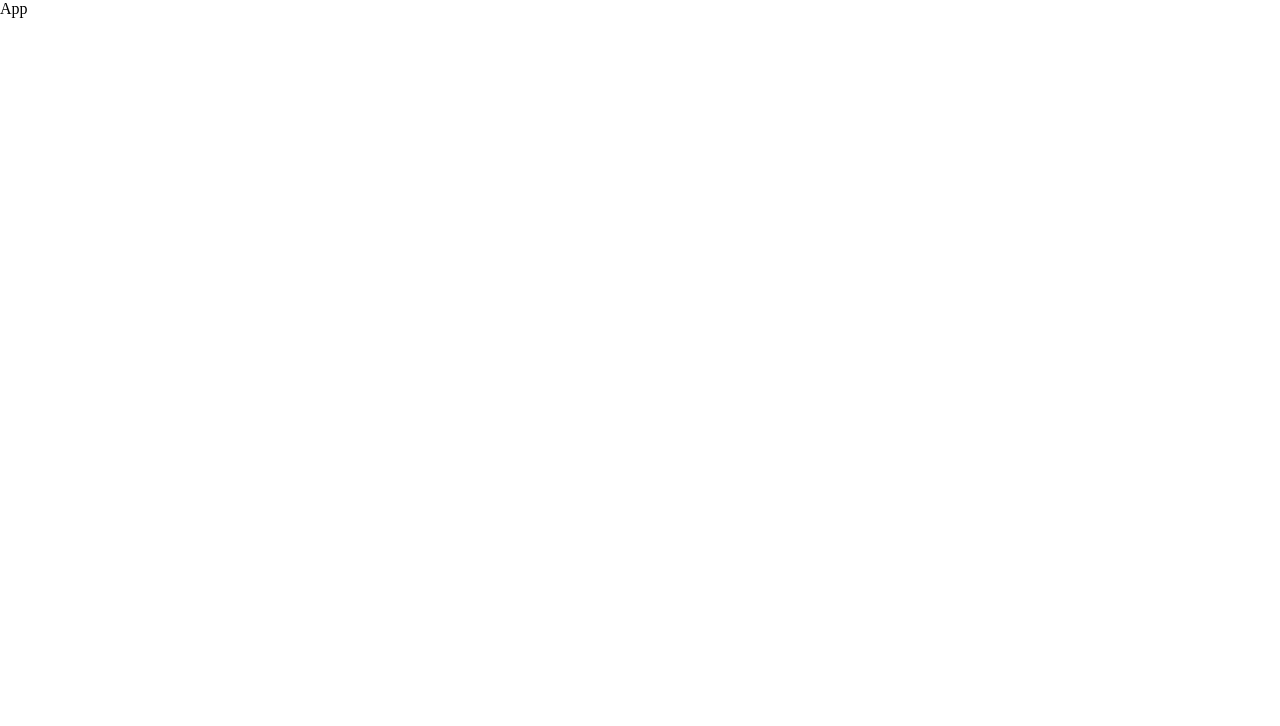
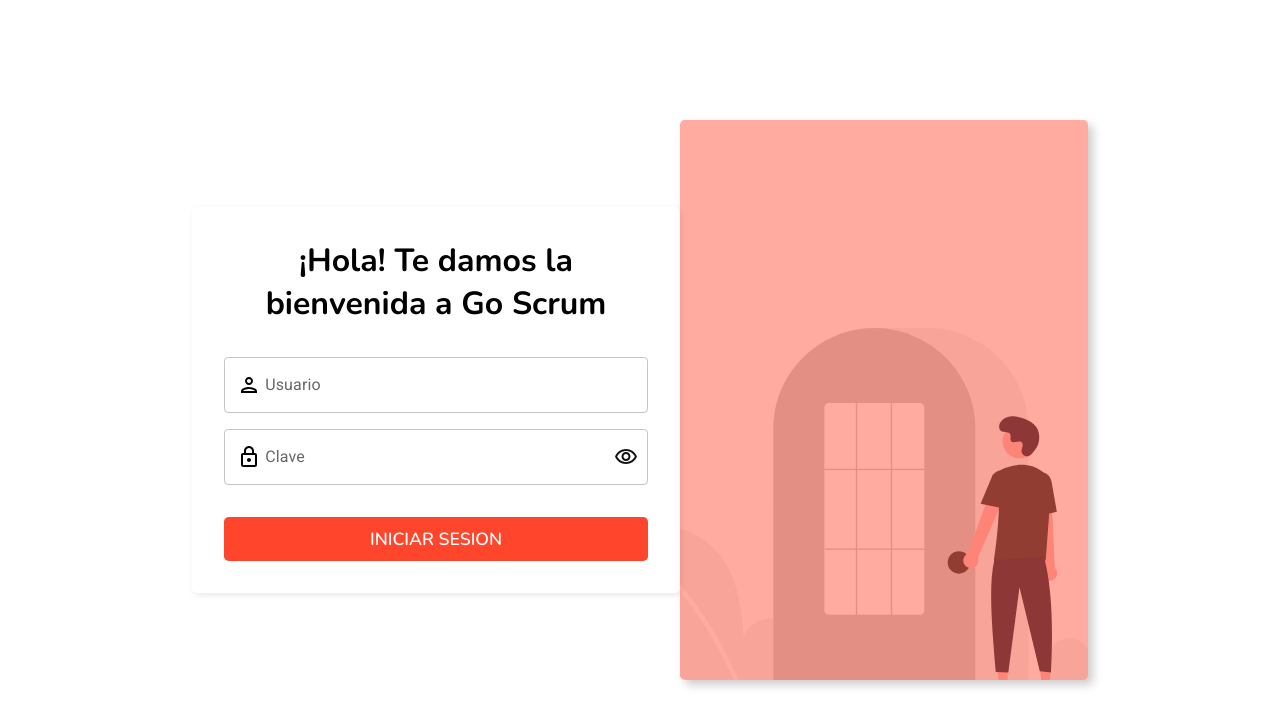
Before and after one commit to f-antonelli/go-scrum, a React (Create React App) app: page / in a window 1280 px wide. Shown: the top 726 px of the page. Built offline with nearby package versions, Linux system fonts and the light colour scheme.

Commit message:
GS-13 login styles added

```diff
--- a/jsconfig.json
+++ /dev/null
@@ -1,6 +0,0 @@
-{
-   "compilerOptions": {
-      "baseUrl": "src"
-   },
-   "exclude": ["node_modules"]
-}
--- a/package.json
+++ b/package.json
@@ -3,6 +3,10 @@
   "version": "0.1.0",
   "private": true,
   "dependencies": {
+    "@emotion/react": "^11.9.0",
+    "@emotion/styled": "^11.8.1",
+    "@mui/icons-material": "^5.6.2",
+    "@mui/material": "^5.6.2",
     "@testing-library/jest-dom": "^5.14.1",
     "@testing-library/react": "^13.0.0",
     "@testing-library/user-event": "^13.2.1",
--- a/public/index.html
+++ b/public/index.html
@@ -11,6 +11,12 @@
     />
     <link rel="apple-touch-icon" href="%PUBLIC_URL%/logo192.png" />
     <link rel="manifest" href="%PUBLIC_URL%/manifest.json" />
+    <link rel="preconnect" href="https://fonts.googleapis.com" />
+    <link rel="preconnect" href="https://fonts.gstatic.com" crossorigin />
+    <link
+      href="https://fonts.googleapis.com/css2?family=Nunito:wght@200;300;400;500;600;700&family=Roboto:wght@100;300;400;500;700&display=swap"
+      rel="stylesheet"
+    />
     <title>Go Scrum</title>
   </head>
   <body>
--- a/src/App.js
+++ b/src/App.js
@@ -1,5 +1,7 @@
+import Login from './components/Login'
+
 const App = () => {
-  return <div>App</div>
+  return <Login />
 }
 
 export default App
--- a/src/GlobalStyle.js
+++ b/src/GlobalStyle.js
@@ -1,14 +1,17 @@
 import { createGlobalStyle } from 'styled-components'
 
 export const GlobalStyle = createGlobalStyle`
+
   *{
     margin: 0;
     padding: 0;
     box-sizing: border-box;
+    font-family: 'Nunito', sans-serif;
   }
 
   :root{
     --black: #111;
+    --grey: #D3D3D3;
     --white: #FFF;
     --primary: #FF452B;
     --light-orange: #FF6D5A;
--- /dev/null
+++ b/src/components/Login/index.js
@@ -0,0 +1,94 @@
+import React, { useState } from 'react'
+import { VisibilityOffOutlined, VisibilityOutlined } from '@mui/icons-material'
+
+import {
+  Form,
+  Image,
+  ContainerLogIn,
+  ContainerImage,
+  Overlay,
+  Title,
+  Wrapper,
+  Input,
+  Button,
+  ContainerInput,
+  UserImg,
+  Label,
+  Adornament,
+  Eye,
+  LockImg,
+} from './styles'
+
+const Login = () => {
+  const [user, setUser] = useState({
+    email: '',
+    password: '',
+    showPassword: false,
+  })
+
+  const handleChange = (e) => {
+    const { name, value } = e.target
+
+    setUser({ ...user, [name]: value })
+  }
+  const handleClickShowPassword = () => {
+    setUser({
+      ...user,
+      showPassword: !user.showPassword,
+    })
+  }
+
+  return (
+    <Wrapper>
+      <ContainerLogIn>
+        <Form>
+          <Title>¡Hola! Te damos la bienvenida a Go Scrum</Title>
+
+          <ContainerInput variant="outlined">
+            <UserImg />
+            <Label htmlFor="user-log">Usuario</Label>
+            <Input
+              id="user-log"
+              label="Usuarioooooooo"
+              name="email"
+              type="text"
+              onChange={handleChange}
+            />
+          </ContainerInput>
+
+          <ContainerInput variant="outlined">
+            <LockImg />
+            <Label htmlFor="pass-log">Clave</Label>
+            <Input
+              endAdornment={
+                <Adornament position="end">
+                  <Eye
+                    aria-label="toggle password visibility"
+                    edge="end"
+                    onClick={handleClickShowPassword}
+                  >
+                    {user.showPassword ? <VisibilityOffOutlined /> : <VisibilityOutlined />}
+                  </Eye>
+                </Adornament>
+              }
+              id="pass-log"
+              label="Claveeeeeeee"
+              name="password"
+              type={user.showPassword ? 'text' : 'password'}
+              value={user.password}
+              onChange={handleChange}
+            />
+          </ContainerInput>
+
+          <Button>INICIAR SESION</Button>
+        </Form>
+        <ContainerImage>
+          <Overlay />
+          <Image />
+        </ContainerImage>
+      </ContainerLogIn>
+    </Wrapper>
+  )
+}
+
+export default Login
--- /dev/null
+++ b/src/components/Login/styles.js
@@ -0,0 +1,162 @@
+import styled from 'styled-components'
+import { FormControl, IconButton, InputAdornment, InputLabel, OutlinedInput } from '@mui/material'
+import PersonOutlinedIcon from '@mui/icons-material/PersonOutlined'
+import LockOutlinedIcon from '@mui/icons-material/LockOutlined'
+
+import loginSrc from '../../assets/login/login-img.svg'
+
+export const Wrapper = styled.div`
+  display: flex;
+  justify-content: center;
+  align-items: center;
+  height: 100vh;
+  width: 70vw;
+  margin: auto;
+  @media (max-width: 680px) {
+    width: 90vw;
+  }
+`
+
+export const ContainerLogIn = styled.div`
+  display: flex;
+  justify-content: center;
+  align-items: center;
+  max-width: 60rem;
+  @media (max-width: 1050px) {
+    height: 60vh;
+    max-height: 40rem;
+    flex-direction: column-reverse;
+  }
+`
+
+export const Form = styled.form`
+  flex: 1;
+  display: flex;
+  flex-direction: column;
+  padding: 2rem;
+  box-shadow: rgba(0, 0, 0, 0.1) 2px 2px 6px;
+  border-radius: 0.3rem;
+  @media (max-width: 1050px) {
+    width: 100%;
+    border-radius: 0 0 0.3rem 0.3rem;
+  }
+  @media (max-width: 780px) {
+    padding: 2rem 1rem !important;
+  }
+`
+
+export const Title = styled.h2`
+  font-size: 2rem;
+  margin-bottom: 2rem;
+  text-align: center;
+  @media (max-width: 1050px) {
+    font-size: 1.5rem;
+  }
+`
+
+export const ContainerInput = styled(FormControl)`
+  width: 100%;
+  margin-bottom: 1rem !important;
+  .MuiInputLabel-root {
+    padding-left: 1.7rem;
+  }
+  label.Mui-focused {
+    color: var(--primary);
+  }
+  .MuiOutlinedInput-root {
+    &.Mui-focused fieldset {
+      border-color: var(--primary);
+    }
+  }
+`
+export const Input = styled(OutlinedInput)`
+  outline: none;
+  border-radius: 0.3rem;
+  padding-left: 2rem;
+`
+
+export const LockImg = styled(LockOutlinedIcon)`
+  z-index: 10;
+  position: absolute;
+  top: 1rem;
+  left: 0.8rem;
+  width: 20px;
+  height: 20px;
+`
+
+export const UserImg = styled(PersonOutlinedIcon)`
+  z-index: 10;
+  position: absolute;
+  top: 1rem;
+  left: 0.8rem;
+  width: 20px;
+  height: 20px;
+`
+
+export const Label = styled(InputLabel)`
+  white-space: pre-wrap !important;
+`
+
+export const Button = styled.button`
+  cursor: pointer;
+  border: none;
+  outline: none;
+  padding: 0.6rem;
+  margin-top: 1rem;
+  border-radius: 0.3rem;
+  background-color: var(--primary);
+  color: var(--white);
+  font-size: 1.1rem;
+  font-weight: 600;
+  :focus,
+  :hover {
+    background-color: var(--dark-orange);
+  }
+`
+export const Adornament = styled(InputAdornment)``
+
+export const Eye = styled(IconButton)`
+  color: var(--black) !important;
+`
+
+export const ContainerImage = styled.div`
+  position: relative;
+  flex: 1;
+  width: 20rem;
+  height: 35rem;
+  max-width: 25.5rem;
+  overflow: hidden;
+  border-radius: 0.3rem;
+  box-shadow: rgba(0, 0, 0, 0.2) 5px 5px 10px;
+  @media (max-width: 1050px) {
+    flex-direction: column-reverse;
+    width: 100%;
+    max-width: none;
+    box-shadow: none;
+    border-radius: 0.3rem 0.3rem 0 0;
+  }
+  @media (max-width: 350px) {
+    display: none;
+  }
+`
+
+export const Image = styled.div`
+  z-index: -1;
+  position: absolute;
+  bottom: 0;
+  right: -7rem;
+  background: url(${loginSrc}) no-repeat;
+  background-size: cover;
+  width: 38rem;
+  height: 22rem;
+  @media (max-width: 1050px) {
+    bottom: -12rem;
+  }
+`
+
+export const Overlay = styled.div`
+  width: 100%;
+  height: 100%;
+  background-color: var(--primary);
+  opacity: 0.45;
+`
--- a/src/index.js
+++ b/src/index.js
@@ -1,7 +1,7 @@
 import React from 'react'
 import ReactDOM from 'react-dom/client'
-import { GlobalStyle } from 'GlobalStyle'
 
+import { GlobalStyle } from './GlobalStyle'
 import App from './App'
 
 const root = ReactDOM.createRoot(document.getElementById('root'))
```
Also changed, not shown: src/assets/login/login-img.svg (added), 1 other file (tests, documents, lock files or other folders). Lines whose indentation alone changed are shown as unchanged.
